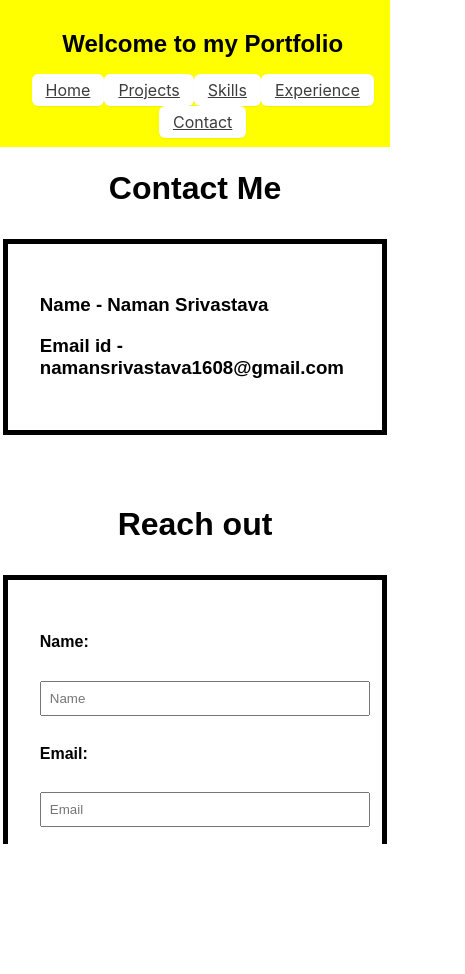
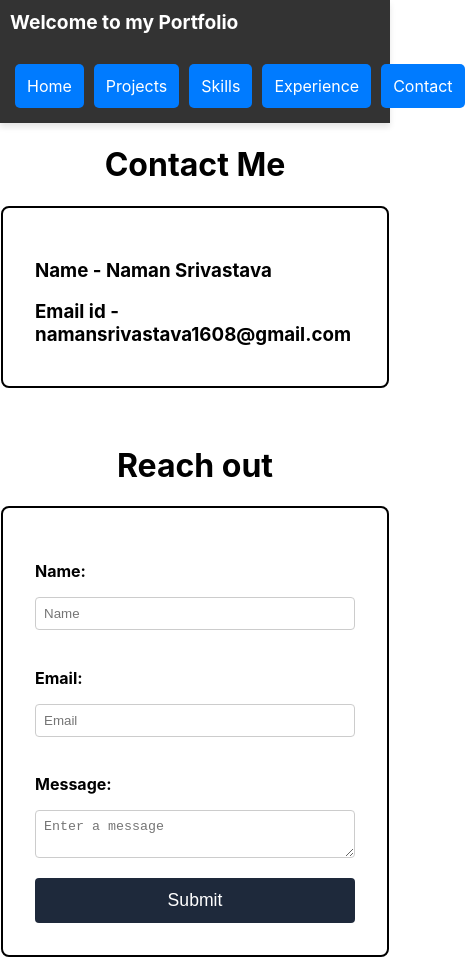
Before and after one commit to naman-0804/Portfolio-Naman, a React (Create React App) app: page /contact in a window 390 px wide. Shown: the whole page, 465 px wide, since content can reach past the window. Before the commit the page ends 844 px from the top, so only its background shows below. Built offline with nearby package versions, Linux system fonts and the light colour scheme.

Commit message:
Freaking did the responsivness, thanks to gpt

```diff
--- a/src/App.css
+++ b/src/App.css
@@ -1,243 +1,152 @@
-html, body {
-  margin: 0;
-  padding: 0;
-  width: 100%;
-  height: 100%;
-  overflow-x: hidden;
-  font-family: Arial, sans-serif;
-}
-/* CSS */
-.button-11 {
-  display: flex;
-  flex-direction: column;
-  align-items: center;
-  padding: 6px 14px;
-  font-family: -apple-system, BlinkMacSystemFont, 'Roboto', sans-serif;
-  border-radius: 6px;
-  color: #3D3D3D;
-  background: #fff;
-  border: none;
-  box-shadow: 0px 0.5px 1px rgba(0, 0, 0, 0.1);
-  user-select: none;
-  -webkit-user-select: none;
-  touch-action: manipulation;
+#contact-section {
+  padding: 2rem;
 }
 
-.button-11:focus {
-  box-shadow: 0px 0.5px 1px rgba(0, 0, 0, 0.1), 0px 0px 0px 3.5px rgba(58, 108, 217, 0.5);
-  outline: 0;
+.contact, .reach {
+  border: 2px solid #000;
+  padding: 2rem;
+  margin: 1rem auto;
+  max-width: 600px;
+  border-radius: 8px;
 }
 
-.navbar {
-  background-color: yellow;
-  width: 99%;
-  display: flex;
-  justify-content: center;
-  align-items: center;
-  padding: 0.6rem;
-  flex-wrap: wrap;
-  position: sticky;
-  top: 0;
-  z-index: 1000;
+.contact h3, .reach h4 {
+  margin-bottom: 0.5rem;
 }
 
-.section {
-  display: flex;
-  align-items: center;
-  flex-wrap: wrap;
-  width: 110%;
-  justify-content: center;
-  text-align: center;
+.reach input, .reach textarea {
+  width: 100%;
+  padding: 0.5rem;
+  margin-top: 0.5rem;
+  margin-bottom: 1rem;
+  border: 1px solid #ccc;
+  border-radius: 4px;
+  box-sizing: border-box;
 }
 
-.section h2 {
-  flex: 1 1 100%;
-  margin-bottom: 1rem;
+.reach button {
+  background-color: #1e293b;
+  color: white;
+  padding: 0.75rem 1.5rem;
+  border: none;
+  border-radius: 4px;
+  cursor: pointer;
+  width: 100%;
+  box-sizing: border-box;
+  transition: background-color 0.3s ease;
 }
 
+.reach button:hover {
+  background-color: #0d172a;
+}
+
+/* Media Queries */
 @media (min-width: 768px) {
-  .navbar {
-    justify-content: space-between;
-  }
-
-  .section {
-    flex-direction: row;
-    justify-content: space-between;
-  }
-
-  .section h2 {
-    flex: 0 1 auto;
-    margin: 0;
-  }
-
-  .button-86 {
-    margin: 0.5rem;
+  #contact-section {
+    display: flex;
+    flex-direction: column;
+    align-items: center;
   }
 }
 
 @media (min-width: 1024px) {
-  .section h2 {
-    font-size: 1.5rem;
+  .contact, .reach {
+    padding: 2.5rem;
+    width: 100%; /* Full width but centered */
+    max-width: 600px;
   }
 
-  .button-86 {
-    font-size: 18px;
+  .reach button {
+    max-width: 100%; /* Ensure button stays full width */
   }
 }
-
-
-.container {
-  height: 100%;
+#experience-section {
   padding: 2rem;
-  display: flex;
-  flex-direction: column;
-  justify-content: center;
-  align-items: center;
 }
 
-.profile-container {
-  display: flex;
-  flex-direction: column;
-  align-items: center;
-  justify-content: center;
-  padding: 2rem;
+.exed h1 {
   text-align: center;
+  margin-bottom: 2rem;
 }
 
-.intro h1 {
-  margin: 0.5rem 0;
+.exp, .edu {
+  border: 2px solid #000;
+  padding: 2rem;
+  margin: 1rem auto;
+  max-width: 800px;
+  border-radius: 8px;
+  background-color: #f9f9f9;
 }
 
-.intro h3 {
-  margin: 1rem 0;
+.exp li, .edu ul {
+  margin-bottom: 1.5rem;
+  list-style-type: none; /* Remove bullet points */
+  padding-left: 0;
 }
 
-.intro a {
-  margin: 0 0.5rem;
-}
-
-.dp img {
-  width: 500px;
-  max-width: 500px;
-  height: auto;
-  border-radius: 25%;
-  margin-top: 1rem;
-}
-
-/* Media queries for responsiveness */
-@media (min-width: 768px) {
-  .profile-container {
-    flex-direction: row;
-    padding: 6rem;
-    text-align: left;
-  }
-
-  .intro {
-    max-width: 50%;
-    padding-right: 2rem;
-  }
-
-  .dp {
-    margin-top: 0;
-  }
-}
-
-@media (min-width: 1024px) {
-  .intro {
-    max-width: 40%;
-  }
-
-  .dp img {
-    width: 400px;
-    height: 400px;
-  }
-}
-.project {
-  padding: 1.5rem;
-}
-
-.project div {
-  display: flex;
-  justify-content: space-around;
-  flex-wrap: wrap;
-}
-
-.project .vitalized, .project .asl, .project .medhub, .project .okra {
-  flex: 1 0 100%;
-  margin: 1rem 0;
-  text-align: center;
-}
-
-.project img {
-  max-width: 100%;
-  height: auto;
-}
-
-.exed {
-  padding: 20px;
-  text-align: center;
-}
-
-.exp {
-  border: 5px solid black;
-  margin: 2rem auto;
-  padding: 2rem;
-  list-style: none; /* Remove default list styling */
-  text-align: left;
-  width: 90%; /* Default width */
-  max-width: 1200px; /* Ensure it doesn't stretch too much */
-}
-
-.exp li {
-  margin-bottom: 1.5rem;
-}
-
-.exp h3 {
+.exp h3, .edu h3 {
   margin-bottom: 0.5rem;
 }
 
-.exp p {
+.exp p, .edu li {
   margin: 0;
   padding: 0;
   line-height: 1.5;
   color: #555;
 }
 
-/* Media queries for responsiveness */
+/* Media Queries */
 @media (min-width: 768px) {
-  .exed .exp {
-    width: 60%;
+  #experience-section {
+    padding: 3rem;
+  }
+
+  .exp, .edu {
+    max-width: 70%; /* Slightly wider on larger screens */
   }
 }
 
 @media (min-width: 1024px) {
-  .exed .exp {
-    width: 50%;
+  .exp, .edu {
+    max-width: 60%; /* Center content with a comfortable width */
+    padding: 2.5rem;
   }
 }
+#skills-section {
+  padding: 2rem;
+}
+
 .Skills {
-
-  margin: 2rem auto;
-  width: 80%;
   display: flex;
-  justify-content: space-around;
-  flex-wrap: wrap;
-  padding: 1rem;
+  flex-direction: column;
+  align-items: center;
+  margin-bottom: 2rem;
 }
 
 .Skills div {
-  flex: 1;
-  margin: 0.5rem;
+  border: 2px solid #000;
+  padding: 1.5rem;
+  margin: 1rem 0;
+  max-width: 800px;
+  border-radius: 8px;
+  background-color: #f9f9f9;
   text-align: center;
 }
 
+.Skills img {
+  max-width: 100%;
+  height: auto;
+}
+
 .ach {
-  border: 5px solid black;
-  margin: 2rem auto;
-  width: 80%;
+  border: 2px solid #000;
   padding: 2rem;
-  list-style: none; /* Remove default list styling */
-  text-align: left;
+  margin: 1rem auto;
+  max-width: 800px;
+  border-radius: 8px;
+  background-color: #f9f9f9;
+  list-style-type: none; /* Remove bullet points */
+  padding-left: 0;
 }
 
 .ach li {
@@ -255,104 +164,262 @@ html, body {
   color: #555;
 }
 
-.contact, .reach {
-  border: 5px solid black;
-  margin: 2rem auto;
-  width: 80%;
-  padding: 2rem;
-}
-.edu{
-  border: 5px solid black;
-  margin: 2rem auto;
-  padding: 2rem;
-  list-style: none;
-  text-align: left;
-  width: 100%;
-  max-width: 1200px;
-
-}
-.reach input {
-  width: 100%;
-  padding: 0.5rem;
-  margin: 0.5rem 0;
-}
-
-/* Media queries for responsiveness */
+/* Media Queries */
 @media (min-width: 768px) {
-  .navbar {
-    flex-wrap: nowrap;
+  #skills-section {
+    padding: 3rem;
   }
 
-  .section {
+  .Skills {
     flex-direction: row;
-    justify-content: space-between;
-  }
-
-  .section h2 {
-    flex: 0 1 auto;
-    margin: 0;
-  }
-
-  .button-56 {
-    flex: 0 1 auto;
-  }
-
-  .project div, .Skills {
+    flex-wrap: wrap;
     justify-content: space-between;
   }
 
   .Skills div {
-    flex: 1 0 30%;
-    margin: 1rem;
-  }
-
-  .project .vitalized, .project .asl, .project .medhub, .project .okra {
     flex: 1 0 45%;
     margin: 1rem;
   }
 
-  .exed .exp, .exed .edu, .ach, .contact, .reach {
-    width: 60%;
+  .ach {
+    max-width: 70%;
   }
 }
 
 @media (min-width: 1024px) {
-  .exed .exp, .exed .edu, .ach, .contact, .reach {
-    width: 50%;
+  .Skills div {
+    flex: 1 0 30%;
+  }
+
+  .ach {
+    max-width: 60%;
+    padding: 2.5rem;
+  }
+}
+.project {
+  padding: 2rem;
+}
+
+.project-grid {
+  display: grid;
+  grid-template-columns: 1fr;
+  gap: 2rem;
+}
+
+.project-item {
+  text-align: center;
+}
+
+.project-item img {
+  width: 100%;
+  max-width: 500px;
+  height: auto;
+  border-radius: 8px;
+  margin-bottom: 1rem;
+}
+
+/* Media Queries */
+@media (min-width: 768px) {
+  .project-grid {
+    grid-template-columns: 1fr 1fr;
   }
 }
 
-.button-81 {
-  background-color: #fff;
-  border: 0 solid #e2e8f0;
-  border-radius: 1.5rem;
-  box-sizing: border-box;
-  color: #0d172a;
-  cursor: pointer;
-  display: inline-block;
-  font-family: "Basier circle",-apple-system,system-ui,"Segoe UI",Roboto,"Helvetica Neue",Arial,"Noto Sans",sans-serif,"Apple Color Emoji","Segoe UI Emoji","Segoe UI Symbol","Noto Color Emoji";
-  font-size: 1.1rem;
-  font-weight: 600;
-  line-height: 1;
-  padding: 1rem 1.6rem;
+@media (min-width: 1024px) {
+  .project-grid {
+    grid-template-columns: 1fr 1fr;
+    gap: 3rem;
+  }
+
+  .project-item img {
+    max-width: 100%;
+  }
+}
+/* Home.css */
+.profile-container {
+  display: flex;
+  flex-direction: column;
+  align-items: center;
+  justify-content: center;
   text-align: center;
-  text-decoration: none #0d172a solid;
-  text-decoration-thickness: auto;
-  transition: all .1s cubic-bezier(.4, 0, .2, 1);
-  box-shadow: 0px 1px 2px rgba(166, 175, 195, 0.25);
-  user-select: none;
-  -webkit-user-select: none;
-  touch-action: manipulation;
+  padding: 40px; /* Increased padding for more spacing */
+  margin: 0 auto;
+  height: 100vh; /* Ensure it covers the full viewport height */
+
+  background-size: cover;
 }
 
-.button-81:hover {
-  background-color: #1e293b;
-  color: #fff;
+.intro {
+  margin-bottom: 40px; /* Increased margin for more spacing */
 }
 
-@media (min-width: 768px) {
-  .button-81 {
-    font-size: 1.125rem;
-    padding: 1rem 2rem;
+.intro h1 {
+  margin: 20px 0; /* Increased margin */
+  font-size: 3rem; /* Larger font size */
+}
+
+.intro h3 {
+  margin: 20px 0; /* Increased margin */
+  font-size: 1.5rem; /* Larger font size */
+  color: #666;
+}
+
+a {
+  text-decoration: none;
+}
+
+img {
+  border-radius: 50%;
+}
+
+button {
+  background-color: #007bff;
+  color: white;
+  border: none;
+  border-radius: 8px; /* Slightly larger border radius */
+  cursor: pointer;
+  padding: 12px 24px; /* Increased padding for larger button */
+  font-size: 1.1rem; /* Larger font size */
+}
+
+button:hover {
+  background-color: #0056b3;
+}
+
+.dp img {
+  width: 200px; /* Larger width */
+  height: 200px; /* Larger height */
+  object-fit: cover;
+  border-radius: 50%;
+}
+
+/* Responsive Styles */
+@media (max-width: 768px) {
+  .intro h1 {
+    font-size: 2.5rem; /* Adjusted for medium screens */
+  }
+
+  .intro h3 {
+    font-size: 1.25rem; /* Adjusted for medium screens */
+  }
+
+  .dp img {
+    width: 160px; /* Adjusted size */
+    height: 160px; /* Adjusted size */
   }
 }
+
+@media (max-width: 480px) {
+  .intro h1 {
+    font-size: 2rem; /* Further adjusted for small screens */
+  }
+
+  .intro h3 {
+    font-size: 1rem; /* Further adjusted for small screens */
+  }
+
+  .dp img {
+    width: 140px; /* Further adjusted size */
+    height: 140px; /* Further adjusted size */
+  }
+}
+/* General Styles */
+.navbar {
+  display: flex;
+  justify-content: space-between; /* Space between the heading and buttons */
+  align-items: center;
+  background-color: #333; /* Dark background color */
+  padding: 20px;
+  box-shadow: 0 4px 6px rgba(0, 0, 0, 0.1); /* Subtle shadow for a raised effect */
+}
+
+.section-left {
+  display: flex;
+  align-items: center;
+}
+
+.section-right {
+  display: flex;
+  align-items: center;
+}
+
+h2 {
+  color: #fff;
+  margin: 0;
+  font-size: 2rem; /* Larger font size for the welcome text */
+}
+
+.button-11 {
+  display: inline-block;
+  padding: 10px 20px;
+  margin: 5px;
+  color: #fff;
+  background-color: #007bff; /* Button background color */
+  border: none;
+  border-radius: 5px;
+  text-decoration: none;
+  font-size: 1rem; /* Larger font size for readability */
+  text-align: center;
+}
+
+.button-11:hover {
+  background-color: #0056b3; /* Darker background color on hover */
+}
+
+/* Responsive Styles */
+@media (max-width: 768px) {
+  .navbar {
+    padding: 15px;
+    flex-direction: column;
+    align-items: flex-start; /* Align items to the left on small screens */
+  }
+
+  .section-left {
+    width: 100%; /* Full width for heading */
+    margin-bottom: 15px;
+  }
+
+  .section-right {
+    width: 100%; /* Full width for buttons */
+    justify-content: flex-start; /* Align buttons to the start of the container */
+  }
+
+  h2 {
+    font-size: 1.5rem; /* Adjusted font size for medium screens */
+    margin-bottom: 10px;
+  }
+
+  .button-11 {
+    padding: 8px 16px;
+    font-size: 0.9rem; /* Adjusted font size */
+  }
+}
+
+@media (max-width: 480px) {
+  .navbar {
+    padding: 10px;
+    flex-direction: column;
+    align-items: stretch; /* Stretch items to fit container width */
+  }
+
+  .section-left {
+    margin-bottom: 10px;
+  }
+
+  .section-right {
+    margin-top: 10px;
+    justify-content: flex-start; /* Align buttons to the start of the container */
+  }
+
+  h2 {
+    font-size: 1.2rem; /* Further adjusted font size for small screens */
+    margin-bottom: 5px;
+  }
+
+  .button-11 {
+    width: 100%; /* Make buttons full-width on small screens */
+    padding: 12px;
+    font-size: 1rem; /* Adjusted font size */
+    box-sizing: border-box; /* Include padding in width */
+  }
+}
--- a/src/App.js
+++ b/src/App.js
@@ -12,8 +12,10 @@ function App() {
     <Router>
       <div>
       <div className="navbar">
-          <div className="section">
+        <div className="section-left">
           <h2>Welcome to my Portfolio</h2>
+        </div>
+        <div className="section-right">
           <Link to="/" className='button-11'>Home</Link>
           <Link to="/projects" className='button-11'>Projects</Link>
           <Link to="/skills" className='button-11'>Skills</Link>
@@ -21,6 +23,7 @@ function App() {
           <Link to="/contact" className='button-11'>Contact</Link>
         </div>
       </div>
+
         <Routes>
           <Route path="/" element={<Home />} />
           <Route path="/projects" element={<Projects />} />
```
Also changed, not shown: src/components/Home.js (+10 -11 lines), src/components/Projects.js (+17 -18 lines). Lines whose indentation alone changed are shown as unchanged.
